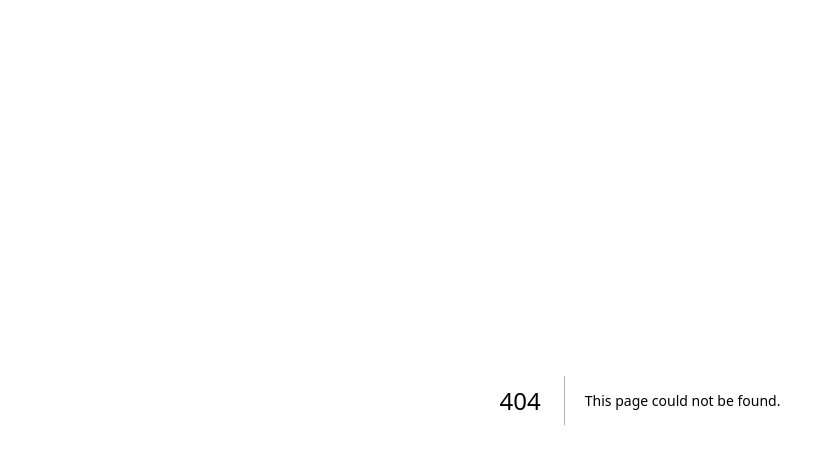
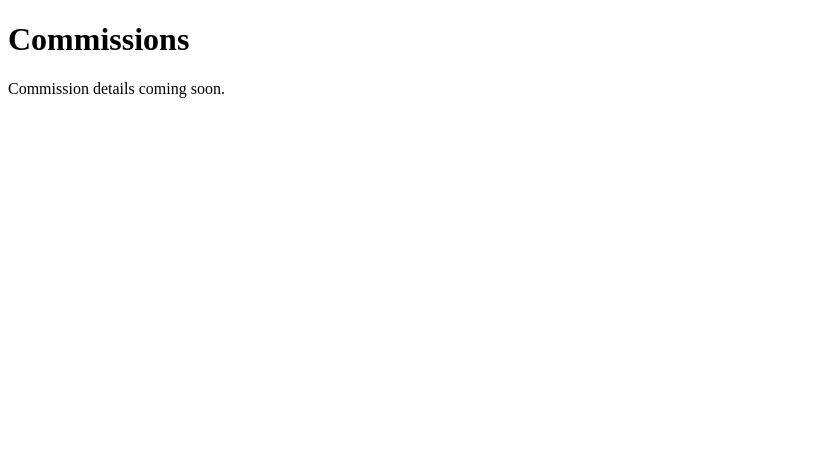
Before and after one commit to Shade1269/anaqati-platform, a Next.js app: page /commissions in a window 1280 px wide. Before the commit this address had no page. Shown: the top 464 px of the page, without its empty margins (0-835 px from the left). Built offline with nearby package versions, Linux system fonts and the light colour scheme.

Commit message:
Create commissions.js

```diff
--- /dev/null
+++ b/pages/commissions.js
@@ -0,0 +1,8 @@
+export default function Commissions() {
+  return (
+    <main className="container">
+      <h1>Commissions</h1>
+      <p>Commission details coming soon.</p>
+    </main>
+  );
+}
```
